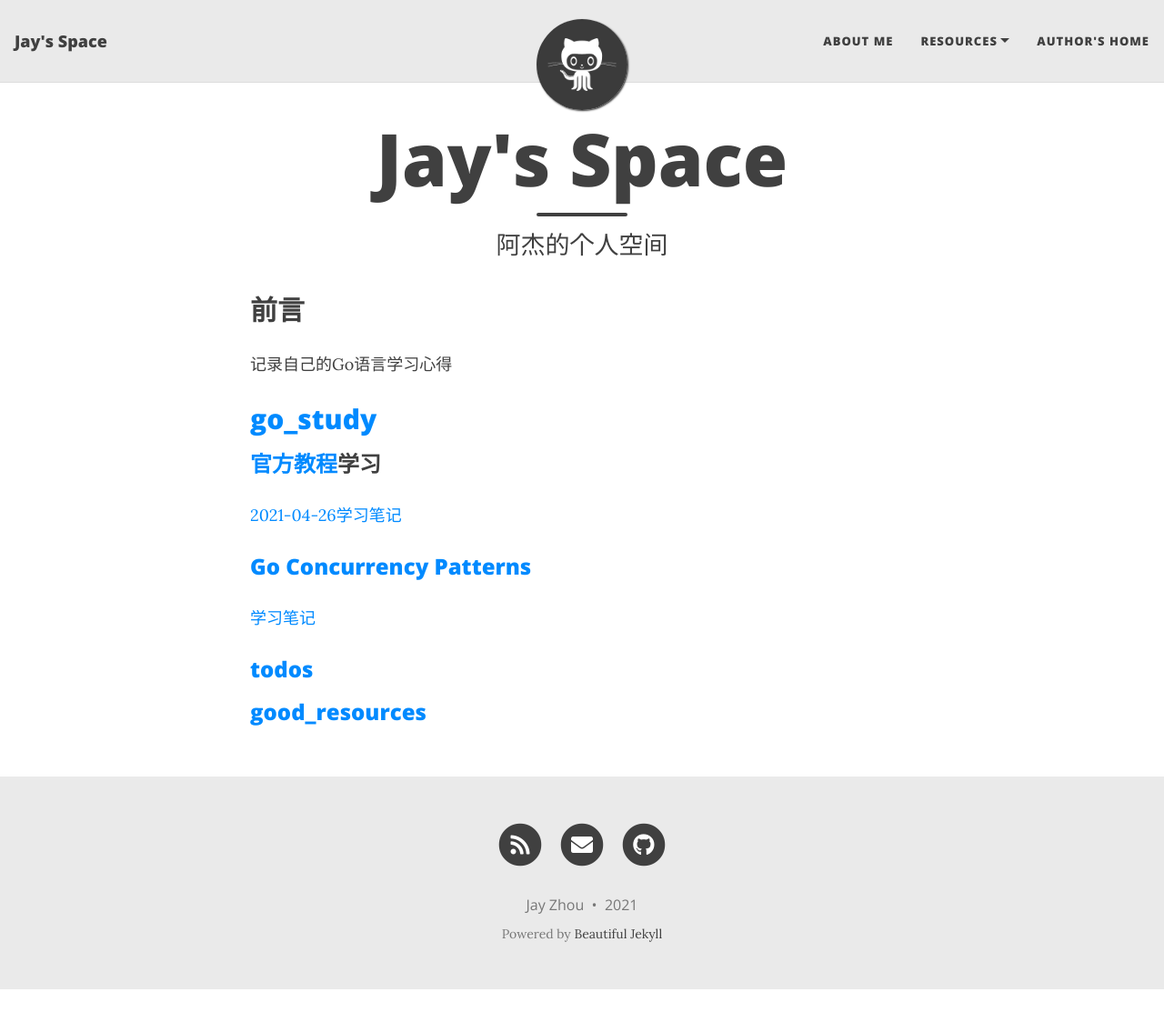
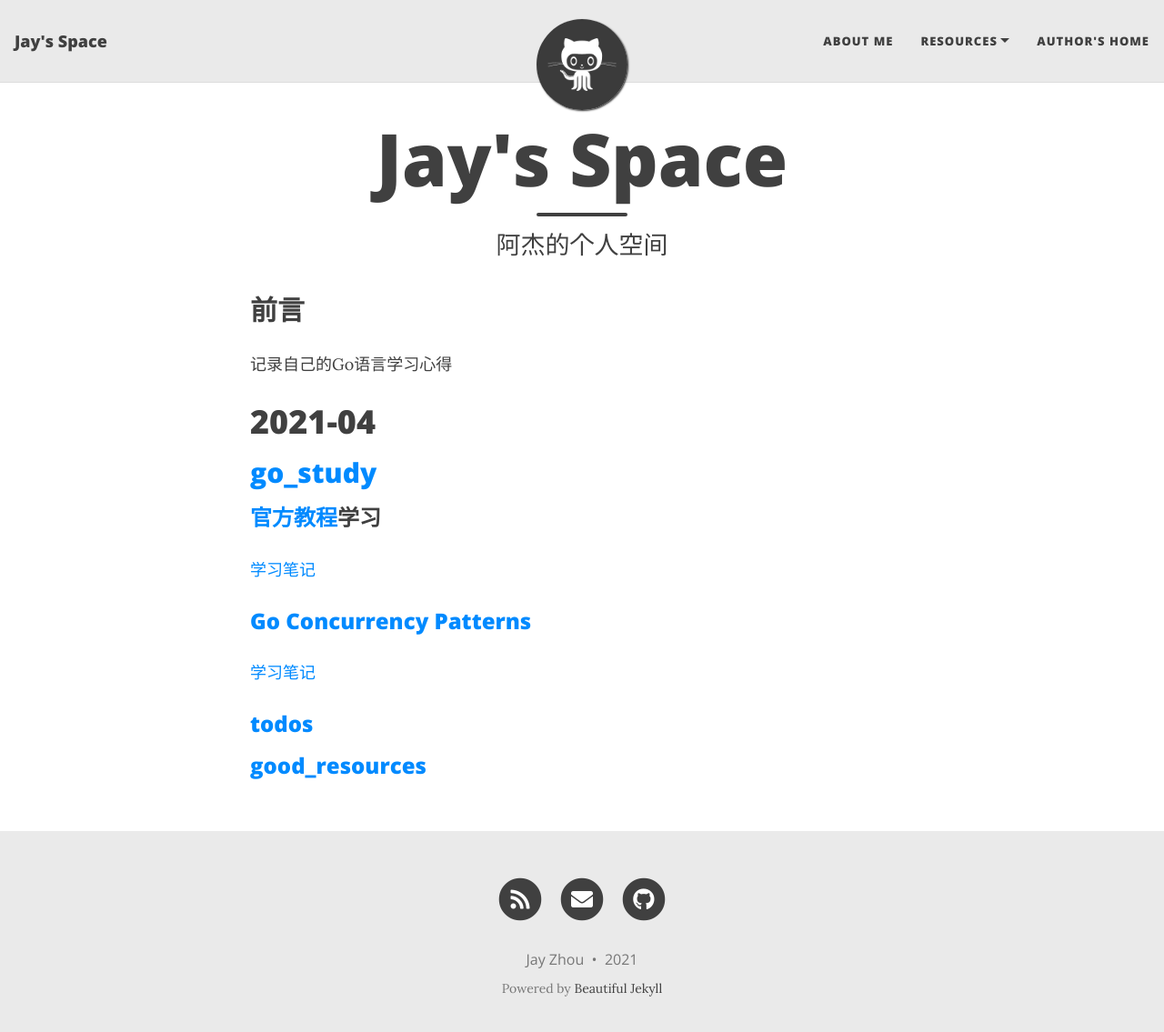
Before and after one commit to jayzhou215/jayzhou215.github.io, a Jekyll site: the page built from index.md, in a window 1280 px wide and 1148 px high. Shown: the top 1135 px of the window at 91% size. Built offline with Jekyll 4.4.1, drawn with Linux system fonts in a browser that asks for light colours; nearby versions of some CDN libraries; the list of posts is cut into pages by our own code.

Commit message:
pretty index

```diff
--- a/index.md
+++ b/index.md
@@ -7,9 +7,10 @@ subtitle: 阿杰的个人空间
 ## 前言
 记录自己的Go语言学习心得
 
+# 2021-04
 ## [go_study](./go_study/index.md)
 ### [官方教程](https://tour.go-zh.org/welcome/1)学习
-[2021-04-26学习笔记](./go_study/tour_study.md)
+[学习笔记](./go_study/tour_study.md)
 
 ### [Go Concurrency Patterns](https://www.bilibili.com/video/BV1UJ411m7U1?from=search&seid=17329437087578237649)
 [学习笔记](./go_study/go_concurrency_patterns.md)
```
